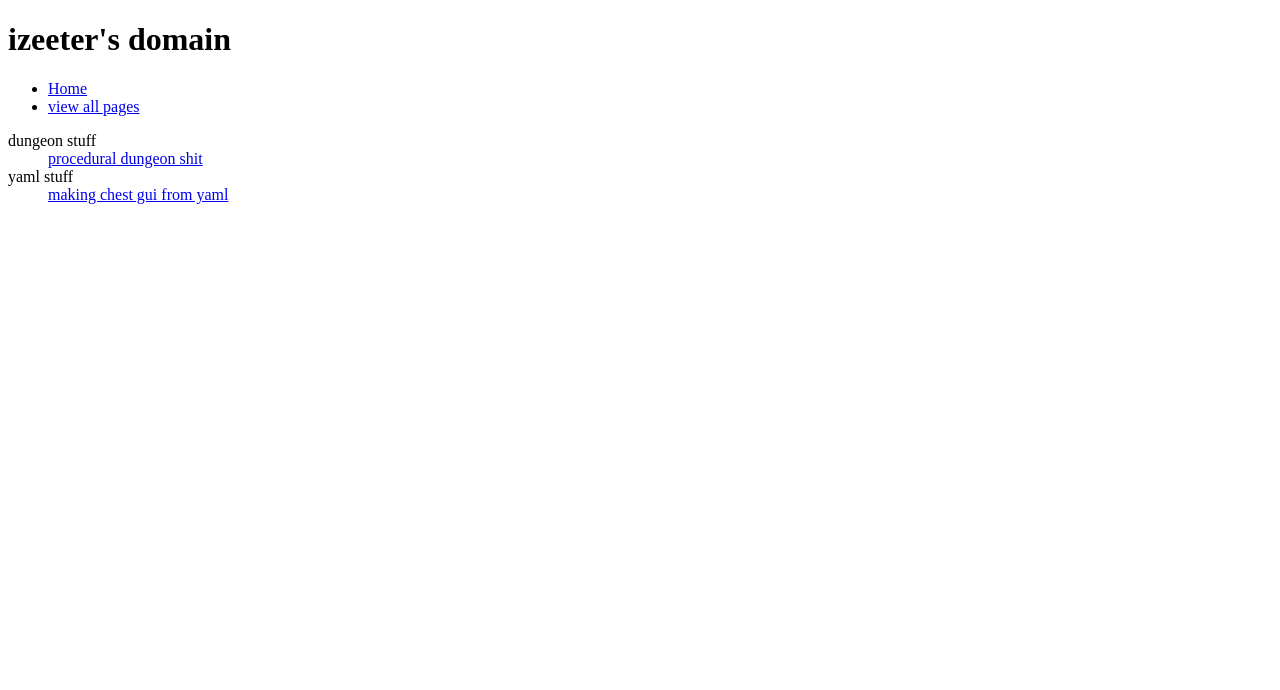
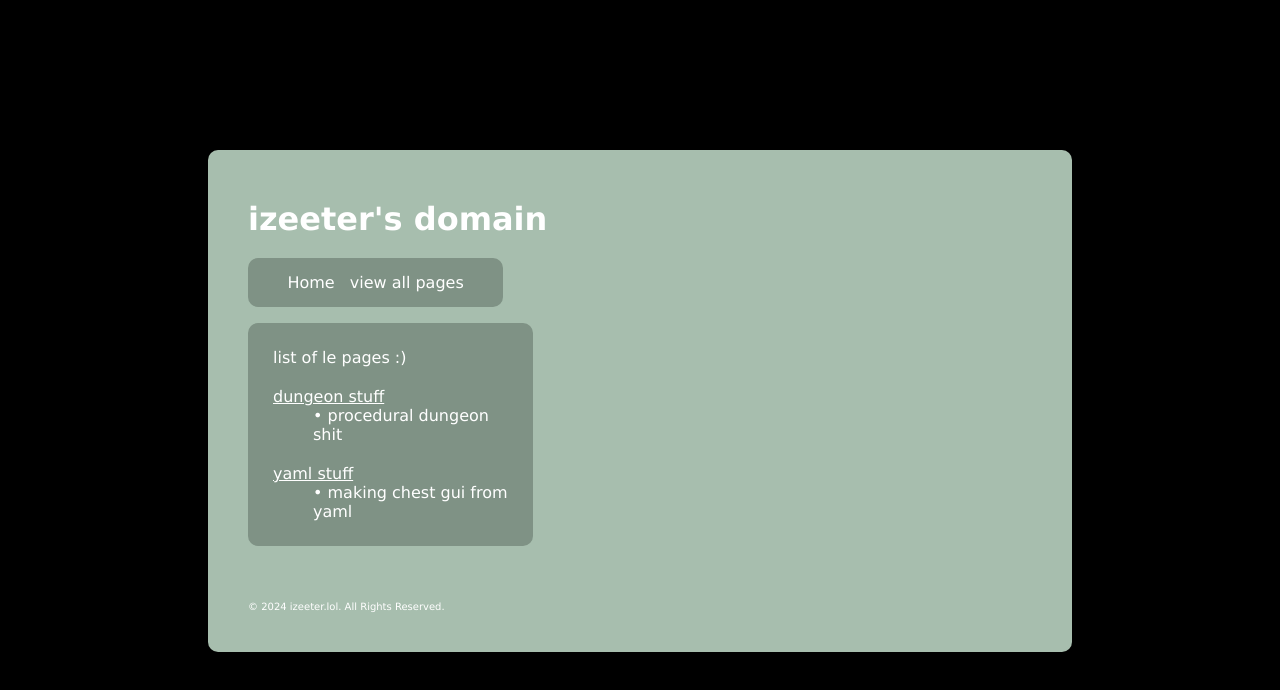
Before and after one commit to IJJJIZ/izeeter.lol, a plain HTML site: page pages/pages.html in a window 1280 px wide. Drawn offline with Linux system fonts and the light colour scheme.

Commit message:
added css

```diff
--- /dev/null
+++ b/css/styles.css
@@ -0,0 +1,99 @@
+body, h1, p, button {
+    margin: 0;
+    padding: 0;
+}
+
+body {
+    font-family: Verdana;  /* Sets a default font */
+    background-color:  	#000000;       /* Light grey background */
+    color: #ffffff;                    /* Dark text color */
+    padding: 150px;                   /* Padding around the body */
+    display: flex;
+    justify-content: center;       /* Center horizontally */
+    align-items: center;           /* Center vertically */
+}
+
+h1 {
+    color: #ffffff ;                  /* Change heading color */
+    margin-top: 10px;
+    margin-bottom: 20px;
+}
+
+.frame {
+    background-color: #A7BEAE;
+    width: 80%;                    /* Width of the box (adjust as needed) */
+    max-width: 800px;              /* Maximum width of the box */
+    padding: 40px;                 /* Space inside the box */
+    border-radius: 10px;
+}
+
+footer {
+    padding-top: 5%;
+    font-size: 10px;
+}
+
+nav {
+    background-color: #7f9285;
+    width: 30%;
+    border-radius: 10px;
+    padding: 10px;
+    text-align: center;
+}
+
+nav a {
+    color: #ffffff;       /* Default link color (white) */
+    text-decoration: none; /* Remove underline from links */
+    padding: 5px;         /* Space around the links */
+    display: inline-block; /* Make the links respect padding */
+}
+
+dl {
+    background-color: #7f9285;  /* Background color for the dl container */
+    width: 30%;                 /* Container width */
+    border-radius: 10px;        /* Rounded corners */
+    padding: 25px;              /* Padding inside the box */
+    text-align: left;
+}
+
+/* Link Styling Inside <dl> */
+dl a {
+    color: #ffffff;             /* Set link color to white */
+    text-decoration: none;      /* Remove underline */
+}
+
+dl dt {
+    text-decoration: underline; /* Adds underline to specific text elements */
+    margin-top: 20px;
+}
+
+dl dd::before {
+    content: "• ";               /* Dot character before each term */
+    color: #ffffff;              /* Color of the dot */
+    font-size: 16px;             /* Size of the dot */
+}
+
+pre {
+    background-color: #3c3f3d;
+    max-width: 100%;
+    border-radius: 10px;
+    margin: 20px 0;
+    border: 2px solid;
+    overflow-x: auto;
+}
+code {
+    font-family: monospace;
+    font-size: 14px;
+}
+iframe {
+    background-color: #3c3f3d;
+    border-radius: 10px;
+    padding: 10px;
+    margin: 20px 0;
+}
+
+img {
+    background-color: #3c3f3d;
+    border-radius: 10px;
+    padding: 10px;
+    margin: 20px 0;
+}
--- a/pages/pages.html
+++ b/pages/pages.html
@@ -13,20 +13,27 @@
     <meta name="twitter:title" content="bro dont go here">
     <meta name="twitter:description" content="like actually dont lol its nothing brazy">
     <meta name="twitter:image" content="https://izeeter.lol/x0Cf0A">
+    <link rel="stylesheet" href="../css/styles.css">
 </head>
 <body>
+    <div class="frame">
     <header>
         <h1>izeeter's domain</h1>
-        <ul>
-            <li><a href="../index.html">Home</a></li>
-            <li><a href="pages.html">view all pages</a></li>
-        </ul>
+        <nav>
+            <a href="../index.html">Home</a>
+            <a href="pages.html">view all pages</a>
+        </nav>
     </header>
     <dl>
+        <p>list of le pages :)</p>
         <dt>dungeon stuff</dt>
         <dd><a href="dungeon.html">procedural dungeon shit</a></dd>
         <dt>yaml stuff</dt>
         <dd><a href="yamlgui.html">making chest gui from yaml</a></dd>
     </dl>
+    <footer>
+        <p>&copy; 2024 izeeter.lol. All Rights Reserved.</p>
+    </footer>
+    </div>
 </body>
 </html>
```
Also changed, not shown: index.html (+10 -4 lines), pages/dungeon.html (+10 -4 lines), pages/yamlgui.html (+11 -6 lines).
